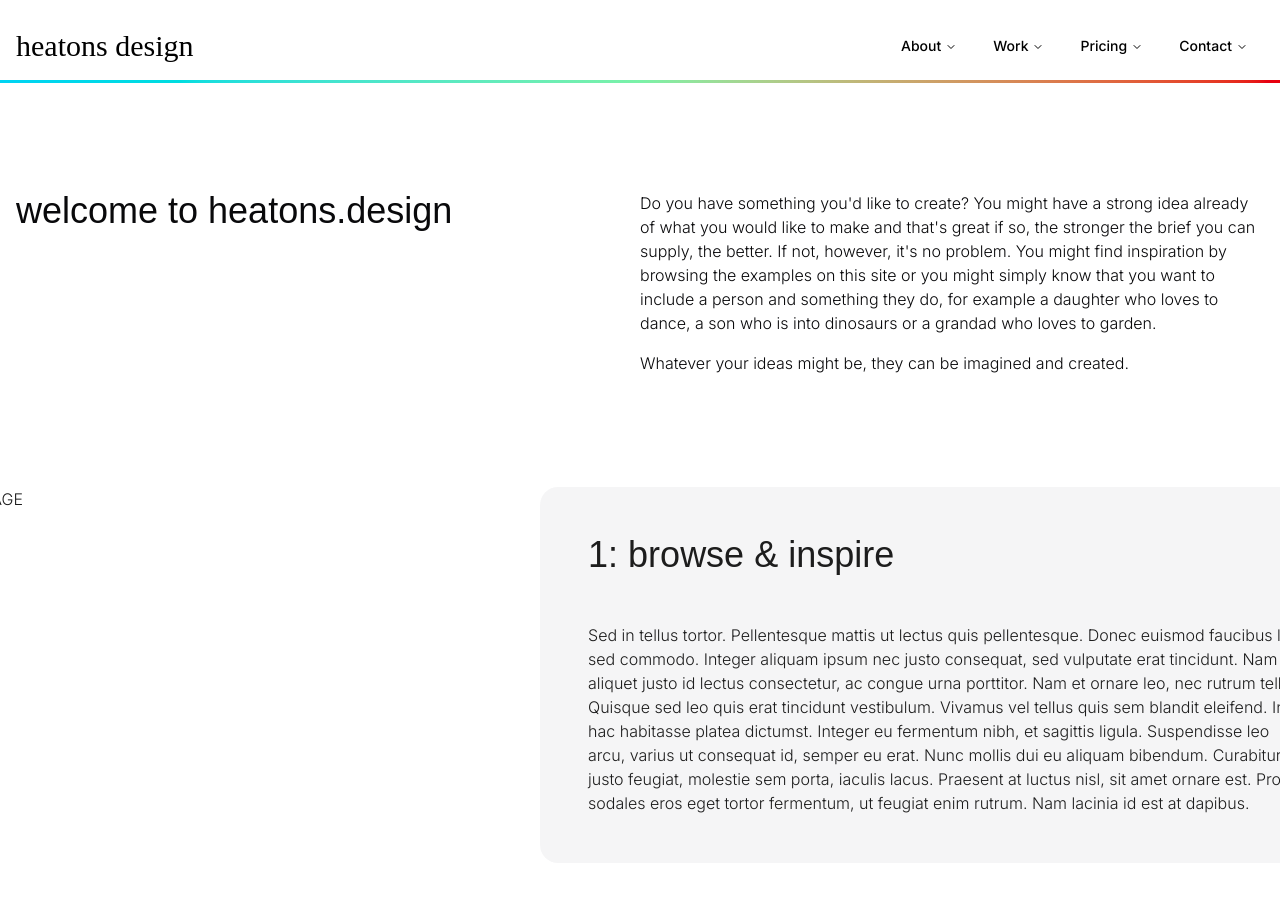
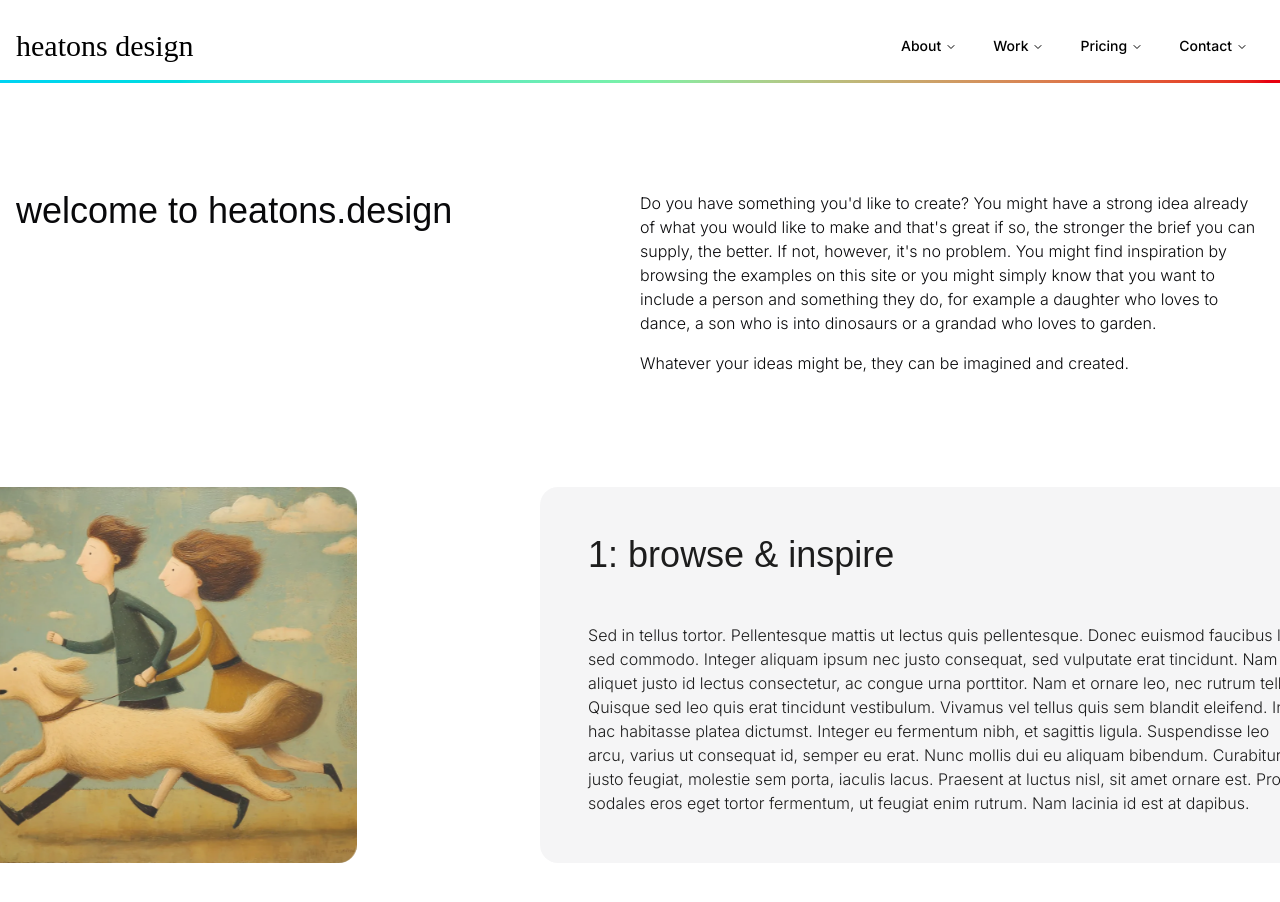
Before and after one commit to mark821005/heatons.design, a Next.js app: page /methodology in a window 1280 px wide. Shown: the top 902 px of the page. Built offline with nearby package versions, Linux system fonts and the light colour scheme; a web font is replaced by a local one.

Commit message:
updates step process

```diff
--- a/src/app/methodology/page.tsx
+++ b/src/app/methodology/page.tsx
@@ -7,21 +7,29 @@ const stepData = [
     heading: "browse & inspire",
     content:
       "Sed in tellus tortor. Pellentesque mattis ut lectus quis pellentesque. Donec euismod faucibus leo sed commodo. Integer aliquam ipsum nec justo consequat, sed vulputate erat tincidunt. Nam aliquet justo id lectus consectetur, ac congue urna porttitor. Nam et ornare leo, nec rutrum tellus. Quisque sed leo quis erat tincidunt vestibulum. Vivamus vel tellus quis sem blandit eleifend. In hac habitasse platea dictumst. Integer eu fermentum nibh, et sagittis ligula. Suspendisse leo arcu, varius ut consequat id, semper eu erat. Nunc mollis dui eu aliquam bibendum. Curabitur vel justo feugiat, molestie sem porta, iaculis lacus. Praesent at luctus nisl, sit amet ornare est. Proin sodales eros eget tortor fermentum, ut feugiat enim rutrum. Nam lacinia id est at dapibus.",
+    image: "/home/home_hero.webp",
+    alt: "alt text",
   },
   {
     heading: "consultation & sourcing",
     content:
       "Sed in tellus tortor. Pellentesque mattis ut lectus quis pellentesque. Donec euismod faucibus leo sed commodo. Integer aliquam ipsum nec justo consequat, sed vulputate erat tincidunt. Nam aliquet justo id lectus consectetur, ac congue urna porttitor. Nam et ornare leo, nec rutrum tellus. Quisque sed leo quis erat tincidunt vestibulum. Vivamus vel tellus quis sem blandit eleifend. In hac habitasse platea dictumst. Integer eu fermentum nibh, et sagittis ligula. Suspendisse leo arcu, varius ut consequat id, semper eu erat. Nunc mollis dui eu aliquam bibendum. Curabitur vel justo feugiat, molestie sem porta, iaculis lacus. Praesent at luctus nisl, sit amet ornare est. Proin sodales eros eget tortor fermentum, ut feugiat enim rutrum. Nam lacinia id est at dapibus.",
+    image: "/home/home_hero_2.webp",
+    alt: "alt text",
   },
   {
     heading: "proofing & printing",
     content:
       "Sed in tellus tortor. Pellentesque mattis ut lectus quis pellentesque. Donec euismod faucibus leo sed commodo. Integer aliquam ipsum nec justo consequat, sed vulputate erat tincidunt. Nam aliquet justo id lectus consectetur, ac congue urna porttitor. Nam et ornare leo, nec rutrum tellus. Quisque sed leo quis erat tincidunt vestibulum. Vivamus vel tellus quis sem blandit eleifend. In hac habitasse platea dictumst. Integer eu fermentum nibh, et sagittis ligula. Suspendisse leo arcu, varius ut consequat id, semper eu erat. Nunc mollis dui eu aliquam bibendum. Curabitur vel justo feugiat, molestie sem porta, iaculis lacus. Praesent at luctus nisl, sit amet ornare est. Proin sodales eros eget tortor fermentum, ut feugiat enim rutrum. Nam lacinia id est at dapibus.",
+    image: "/home/home_hero_3.webp",
+    alt: "alt text",
   },
   {
     heading: "delivery",
     content:
       "Sed in tellus tortor. Pellentesque mattis ut lectus quis pellentesque. Donec euismod faucibus leo sed commodo. Integer aliquam ipsum nec justo consequat, sed vulputate erat tincidunt. Nam aliquet justo id lectus consectetur, ac congue urna porttitor. Nam et ornare leo, nec rutrum tellus. Quisque sed leo quis erat tincidunt vestibulum. Vivamus vel tellus quis sem blandit eleifend. In hac habitasse platea dictumst. Integer eu fermentum nibh, et sagittis ligula. Suspendisse leo arcu, varius ut consequat id, semper eu erat. Nunc mollis dui eu aliquam bibendum. Curabitur vel justo feugiat, molestie sem porta, iaculis lacus. Praesent at luctus nisl, sit amet ornare est. Proin sodales eros eget tortor fermentum, ut feugiat enim rutrum. Nam lacinia id est at dapibus.",
+    image: "/home/home_hero.webp",
+    alt: "alt text",
   },
 ];
 
--- a/src/components/ui/ImageTextText.tsx
+++ b/src/components/ui/ImageTextText.tsx
@@ -18,12 +18,12 @@ export default function ImageTextText({
   return (
     <>
       <div className="w-full mx-auto p-4 my-4 md:my-12 lg:my-24">
-        <div className="grid lg:grid-cols-3 gap-12">
+        <div className="grid md:grid-cols-2 gap-12">
           <div>
             <h1 className="scroll-m-20 text-5xl">{heading}</h1>
             {content1}
+            {content2}
           </div>
-          <div>{content2}</div>
           <div>
             <div className="overflow-hidden rounded-2xl">
               <img src={image} alt={alt} />
--- a/src/components/ui/Steps.tsx
+++ b/src/components/ui/Steps.tsx
@@ -1,6 +1,10 @@
+import Image from "next/image";
+
 interface Steps {
   heading: string;
   content: string;
+  image: string;
+  alt: string;
 }
 
 interface StepProps {
@@ -11,8 +15,15 @@ export function Steps({ items }: StepProps) {
   return (
     <div className="w-full mx-auto my-4 md:my-12 lg:my-24">
       {items.map((item, index) => (
-        <div className=" grid grid-cols-1 md:grid-cols-3 gap-12 mb-24">
-          <div className="md:col-span-1 scrollLeft">IMAGE</div>
+        <div className=" grid grid-cols-1 md:grid-cols-3 gap-12 mb-24 ">
+          <div className="md:col-span-1 scrollLeft rounded-2xl overflow-hidden">
+            <Image
+              alt={item.alt}
+              src={item.image}
+              className="object-cover"
+              fill
+            />
+          </div>
           <div
             key={index}
             className="scrollRight md:col-span-2 group relative overflow-hidden rounded-2xl bg-zinc-100 p-8 md:p-12"
```
